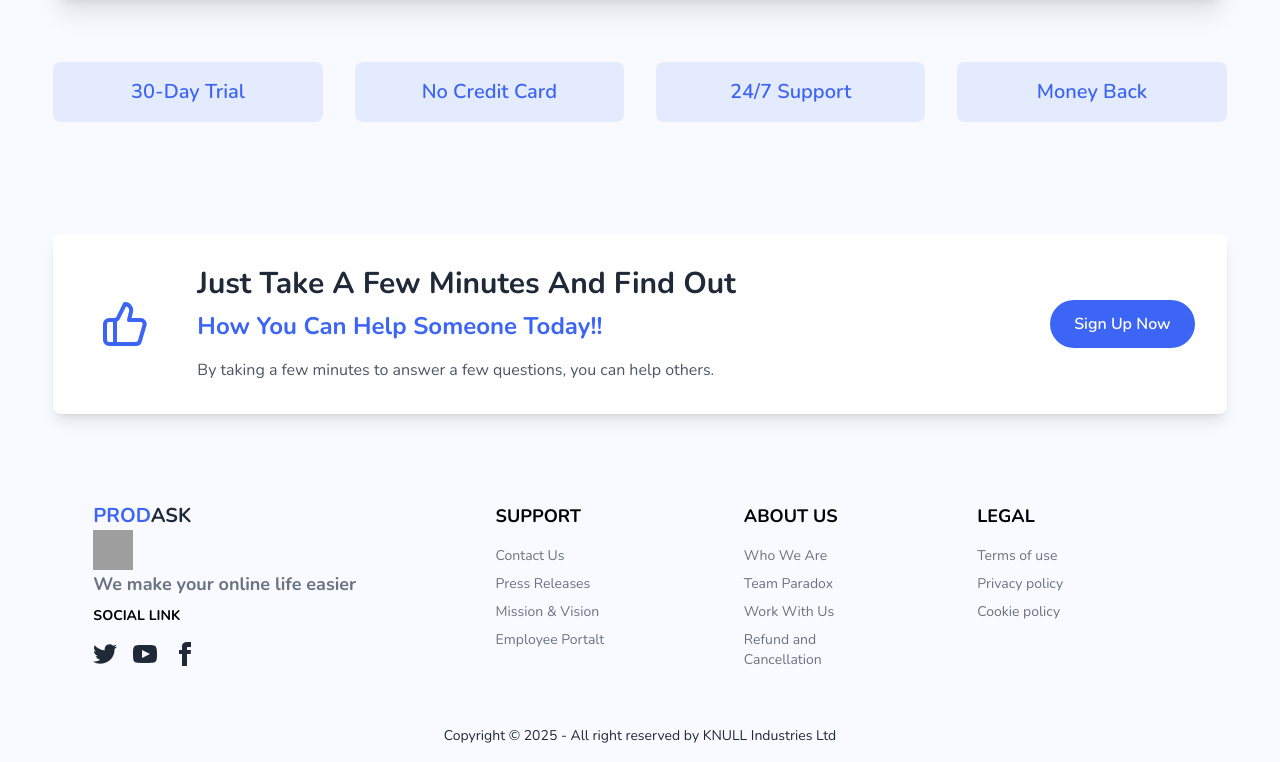
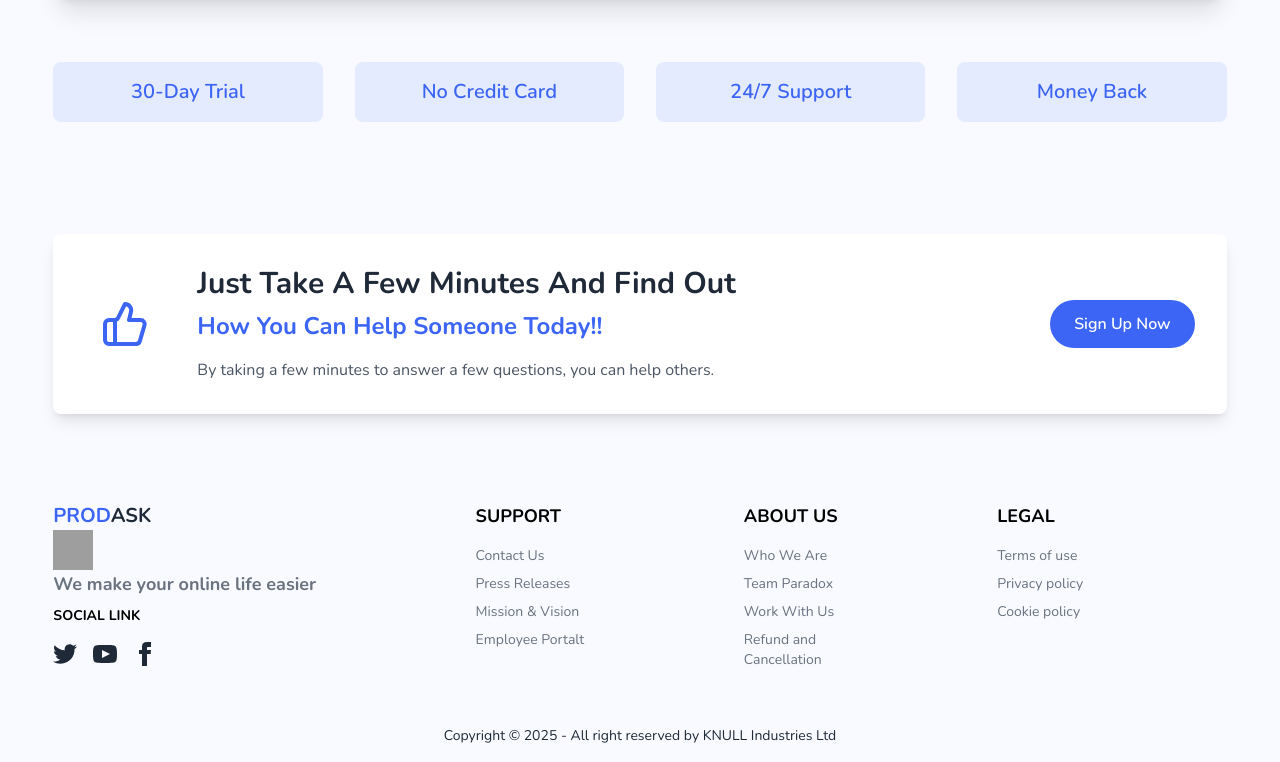
Before and after one commit to fahimfiroz42/cerviane-client, a React (Vite) app: page / in a window 1280 px wide. Shown: the part 3471-4233 px from the top of the page. Built offline with nearby package versions, Linux system fonts and the light colour scheme; no server answers; grey boxes are pictures that could not be loaded.

Commit message:
footer change

```diff
--- a/src/Components/Footer.jsx
+++ b/src/Components/Footer.jsx
@@ -5,7 +5,7 @@ import logo from '../../public/question.png'
 const Footer = () => {
     return (
         <div className="bg-secondary">
-            <footer className="footer bg-secondary w-11/12 mx-auto  p-10">
+            <footer className="footer bg-secondary w-11/12 mx-auto  py-10">
   <aside>
 
     <p className="font-bold text-xl">
```
